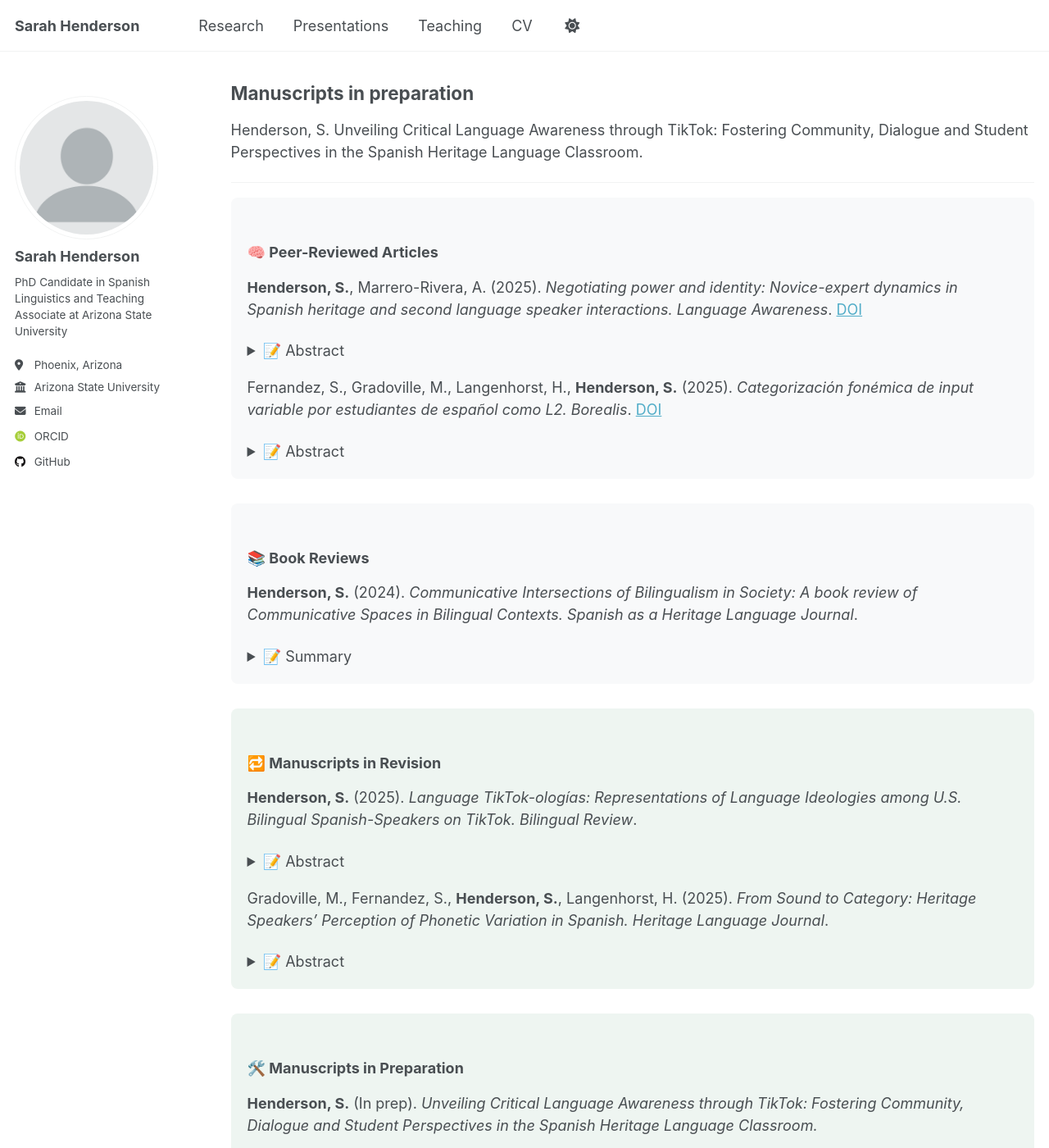
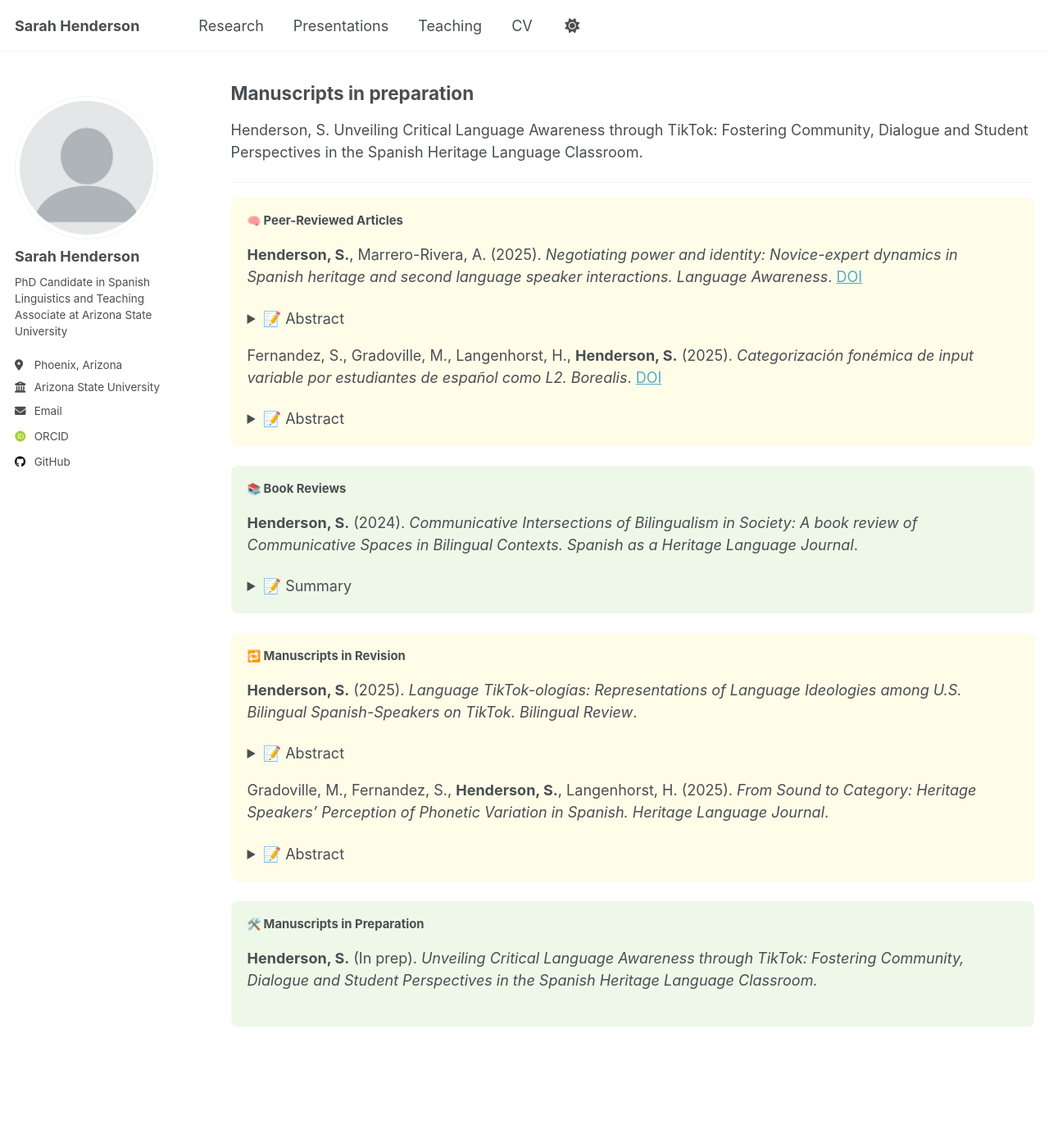
Before and after one commit to sarah-e-henderson/sarah-e-henderson.github.io, a Jekyll site: the page built from _pages/research.md, in a window 1280 px wide and 1400 px high, scrolled down 659 px. Shown: the whole window at 82% size. Built offline with Jekyll 4.4.1, drawn with Linux system fonts in a browser that asks for light colours; some web fonts are replaced; a script that is not in the unit is left out.

Commit message:
Update research.md

```diff
--- a/_pages/research.md
+++ b/_pages/research.md
@@ -28,69 +28,68 @@ Henderson, S. Unveiling Critical Language Awareness through TikTok: Fostering Co
 ---
 
 {% raw %}
-<!-- Published Work -->
-<div style="background: #f8f9fa; border-radius: 8px; padding: 20px; margin-bottom: 30px;">
-  <h3>🧠 Peer-Reviewed Articles</h3>
+<!-- 🌼 Peer-Reviewed Articles -->
+<div style="background: #fffce8; border-radius: 8px; padding: 20px; margin-bottom: 24px;">
+  <h4 style="margin-top: 0;">🧠 <span style="font-size: 1.1em;">Peer-Reviewed Articles</span></h4>
 
   <p><strong>Henderson, S.</strong>, Marrero-Rivera, A. (2025). <em>Negotiating power and identity: Novice-expert dynamics in Spanish heritage and second language speaker interactions.</em> <em>Language Awareness</em>.
-    <a href="https://doi.org/10.1080/09658416.2025.2552156" target="_blank">DOI</a>
-  </p>
+    <a href="https://doi.org/10.1080/09658416.2025.2552156" target="_blank">DOI</a></p>
   <details>
     <summary style="cursor: pointer;">📝 Abstract</summary>
-    <p style="margin-top: 10px; font-size: 0.85em; color: #555;">
-      This study explores how novice and expert speaker identities are negotiated in classroom discourse between Spanish heritage learners and second language learners. Drawing on interactional sociolinguistics, we examine how power, identity, and expertise are co-constructed and challenged during peer collaborations.
+    <p style="margin-top: 8px; font-size: 0.85em; color: #555;">
+      This study explores how novice and expert speaker identities are negotiated in classroom discourse between Spanish heritage learners and second language learners.
     </p>
   </details>
 
   <p>Fernandez, S., Gradoville, M., Langenhorst, H., <strong>Henderson, S.</strong> (2025). <em>Categorización fonémica de input variable por estudiantes de español como L2.</em> <em>Borealis</em>.
-    <a href="https://doi.org/10.7557/1.14.1.8001" target="_blank">DOI</a>
-  </p>
+    <a href="https://doi.org/10.7557/1.14.1.8001" target="_blank">DOI</a></p>
   <details>
     <summary style="cursor: pointer;">📝 Abstract</summary>
-    <p style="margin-top: 10px; font-size: 0.85em; color: #555;">
-      This article investigates how L2 learners of Spanish perceive and categorize variable phonemic input. Using experimental phonetic tasks, we analyze how learners adapt to linguistic variation and whether phonological categories shift with exposure to non-standard input.
+    <p style="margin-top: 8px; font-size: 0.85em; color: #555;">
+      This article investigates how L2 learners of Spanish perceive and categorize variable phonemic input.
     </p>
   </details>
 </div>
 
-<!-- Book Reviews (Same style as published articles) -->
-<div style="background: #f8f9fa; border-radius: 8px; padding: 20px; margin-bottom: 30px;">
-  <h3>📚 Book Reviews</h3>
+<!-- 🍃 Book Reviews -->
+<div style="background: #eef8e8; border-radius: 8px; padding: 20px; margin-bottom: 24px;">
+  <h4 style="margin-top: 0;">📚 <span style="font-size: 1.1em;">Book Reviews</span></h4>
 
   <p><strong>Henderson, S.</strong> (2024). <em>Communicative Intersections of Bilingualism in Society: A book review of Communicative Spaces in Bilingual Contexts.</em> <em>Spanish as a Heritage Language Journal</em>.</p>
   <details>
     <summary style="cursor: pointer;">📝 Summary</summary>
-    <p style="margin-top: 10px; font-size: 0.85em; color: #555;">
-      This review evaluates the volume’s contributions to understanding bilingual communication across diverse sociolinguistic contexts. The piece highlights strengths in multimodal methodology and suggests areas for further exploration in heritage language pedagogy.
+    <p style="margin-top: 8px; font-size: 0.85em; color: #555;">
+      This review evaluates the volume’s contributions to understanding bilingual communication across diverse sociolinguistic contexts.
     </p>
   </details>
 </div>
 
-<!-- In-Progress Work -->
-<div style="background: #eef5f1; border-radius: 8px; padding: 20px; margin-bottom: 30px;">
-  <h3>🔁 Manuscripts in Revision</h3>
+<!-- 🌼 In Revision -->
+<div style="background: #fffce8; border-radius: 8px; padding: 20px; margin-bottom: 24px;">
+  <h4 style="margin-top: 0;">🔁 <span style="font-size: 1.1em;">Manuscripts in Revision</span></h4>
 
   <p><strong>Henderson, S.</strong> (2025). <em>Language TikTok-ologías: Representations of Language Ideologies among U.S. Bilingual Spanish-Speakers on TikTok.</em> <em>Bilingual Review</em>.</p>
   <details>
     <summary style="cursor: pointer;">📝 Abstract</summary>
-    <p style="margin-top: 10px; font-size: 0.85em; color: #555;">
-      This manuscript analyzes language ideologies expressed by bilingual Spanish-speakers on TikTok. Through multimodal discourse analysis, it highlights how social media is leveraged to resist, reshape, or reinforce ideologies around bilingualism and language normativity in the U.S.
+    <p style="margin-top: 8px; font-size: 0.85em; color: #555;">
+      This manuscript analyzes language ideologies expressed by bilingual Spanish-speakers on TikTok.
     </p>
   </details>
 
   <p>Gradoville, M., Fernandez, S., <strong>Henderson, S.</strong>, Langenhorst, H. (2025). <em>From Sound to Category: Heritage Speakers’ Perception of Phonetic Variation in Spanish.</em> <em>Heritage Language Journal</em>.</p>
   <details>
     <summary style="cursor: pointer;">📝 Abstract</summary>
-    <p style="margin-top: 10px; font-size: 0.85em; color: #555;">
-      This study explores how heritage speakers of Spanish perceive phonetic variation and whether these perceptions align with native or L2 phonemic categorization. We present findings from a perception task and discuss implications for phonological processing among heritage learners.
+    <p style="margin-top: 8px; font-size: 0.85em; color: #555;">
+      This study explores how heritage speakers of Spanish perceive phonetic variation and whether these perceptions align with native or L2 phonemic categorization.
     </p>
   </details>
 </div>
 
-<!-- In Preparation -->
-<div style="background: #eef5f1; border-radius: 8px; padding: 20px; margin-bottom: 30px;">
-  <h3>🛠️ Manuscripts in Preparation</h3>
+<!-- 🍃 In Preparation -->
+<div style="background: #eef8e8; border-radius: 8px; padding: 20px; margin-bottom: 24px;">
+  <h4 style="margin-top: 0;">🛠️ <span style="font-size: 1.1em;">Manuscripts in Preparation</span></h4>
 
   <p><strong>Henderson, S.</strong> (In prep). <em>Unveiling Critical Language Awareness through TikTok: Fostering Community, Dialogue and Student Perspectives in the Spanish Heritage Language Classroom.</em></p>
 </div>
+
 {% endraw %}
```
